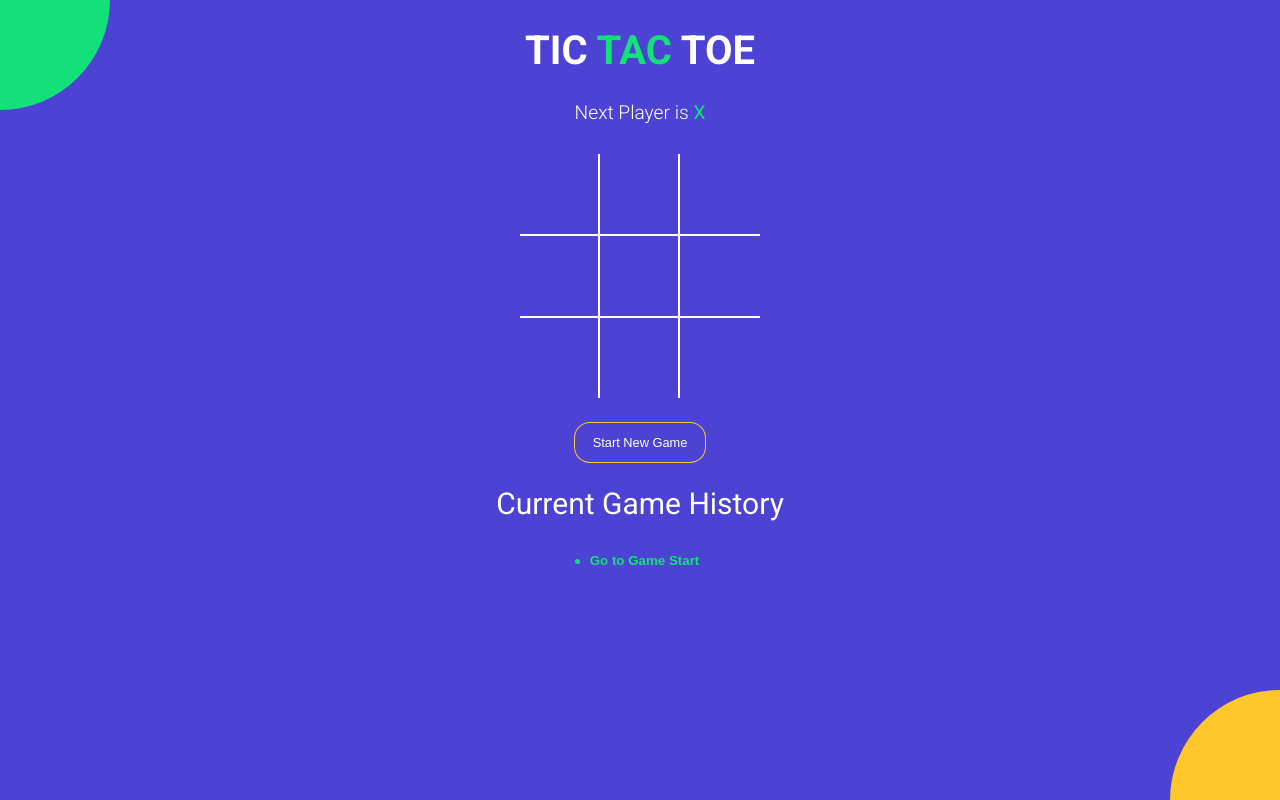
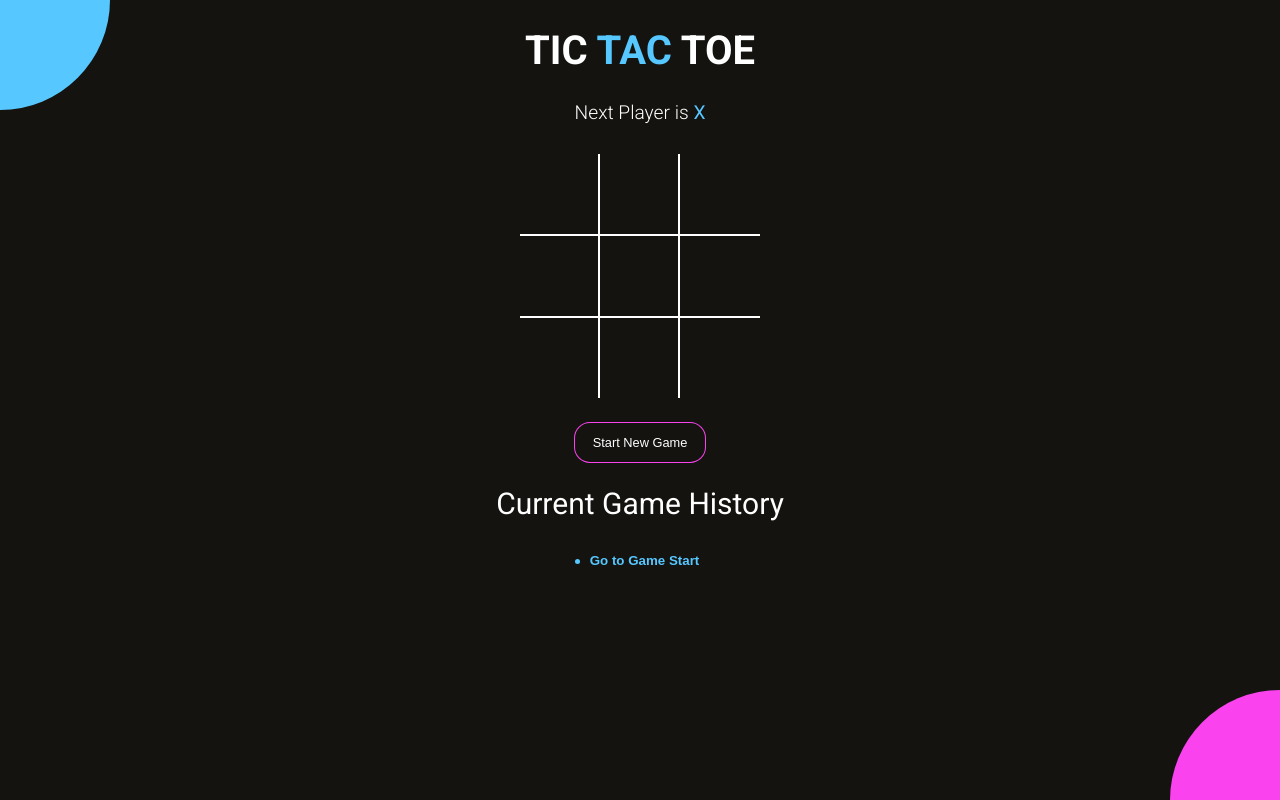
Before and after one commit to Nr-2319/react-tic-tac-toe, a React (Vite) app: page / in a window 1280 px wide. Built offline with nearby package versions, Linux system fonts and the light colour scheme.

Commit message:
Final Changes

```diff
--- a/src/components/History.jsx
+++ b/src/components/History.jsx
@@ -5,6 +5,9 @@ const History = ({ history, moveTo, currentMove }) => {
         <div className="history-wrapper">
             <ul className="history">
                 {history.map((_, move) => {
+                    if (move > 9) {
+                        return;
+                    } else {
                         return (
                             <li key={move}>
                                 <button
@@ -22,6 +25,7 @@ const History = ({ history, moveTo, currentMove }) => {
                                 </button>
                             </li>
                         );
+                    }
                 })}
             </ul>
         </div>
--- a/src/styles/root.scss
+++ b/src/styles/root.scss
@@ -1,10 +1,10 @@
-$green: #12e177;
-$orange: #ffc72a;
-$blue: #4c43d4;
+$blue: #57c7ff;
+$pink: #fa43ee;
+$black: #14130f;
 
 body {
     font-family: 'Roboto', sans-serif;
-    background-color: $blue;
+    background-color: $black;
     color: #fff;
     padding: 0;
     margin: 0;
@@ -27,11 +27,11 @@ button {
 }
 
 .text-green {
-    color: $green;
+    color: $blue;
 }
 
 .text-orange {
-    color: $orange;
+    color: $pink;
 }
 
 .history-wrapper {
@@ -51,7 +51,7 @@ button {
                 display: inline-block;
                 height: 5px;
                 width: 5px;
-                background-color: $green;
+                background-color: $blue;
                 margin-right: 4px;
                 margin-bottom: 1px;
             }
@@ -60,7 +60,7 @@ button {
                 color: #fff;
                 &.active {
                     font-weight: bold;
-                    color: $green;
+                    color: $blue;
                 }
             }
         }
@@ -83,10 +83,10 @@ button {
     padding: 12px 18px;
     margin-top: 25px;
     transition: all 0.2s;
-    background-color: $blue;
-    box-shadow: 0px 0px 0px 1px $orange;
+    background-color: $black;
+    box-shadow: 0px 0px 0px 1px $pink;
     &.active {
-        background-color: $orange;
+        background-color: $pink;
         box-shadow: none;
     }
 }
@@ -148,7 +148,7 @@ button {
     }
 
     &:before {
-        background-color: $orange;
+        background-color: $pink;
         right: -75px;
         bottom: -75px;
         @media screen and (min-width: 476px) {
@@ -160,7 +160,7 @@ button {
     }
 
     &:after {
-        background-color: $green;
+        background-color: $blue;
         top: -75px;
         left: -75px;
         @media screen and (min-width: 476px) {
```
Lines whose indentation alone changed are shown as unchanged.
